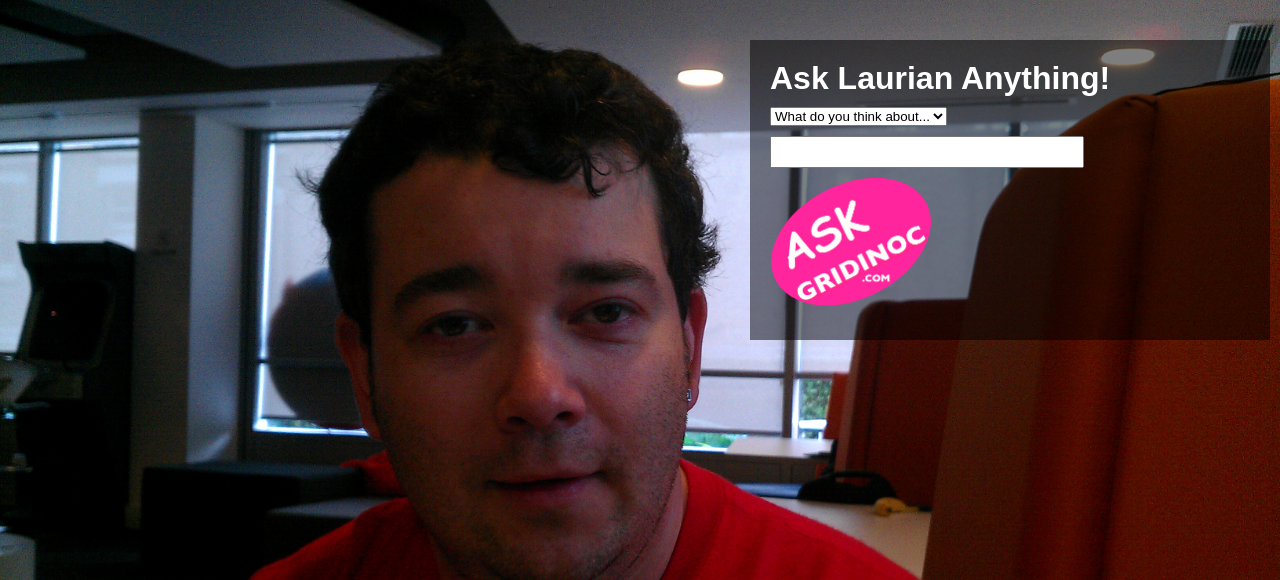
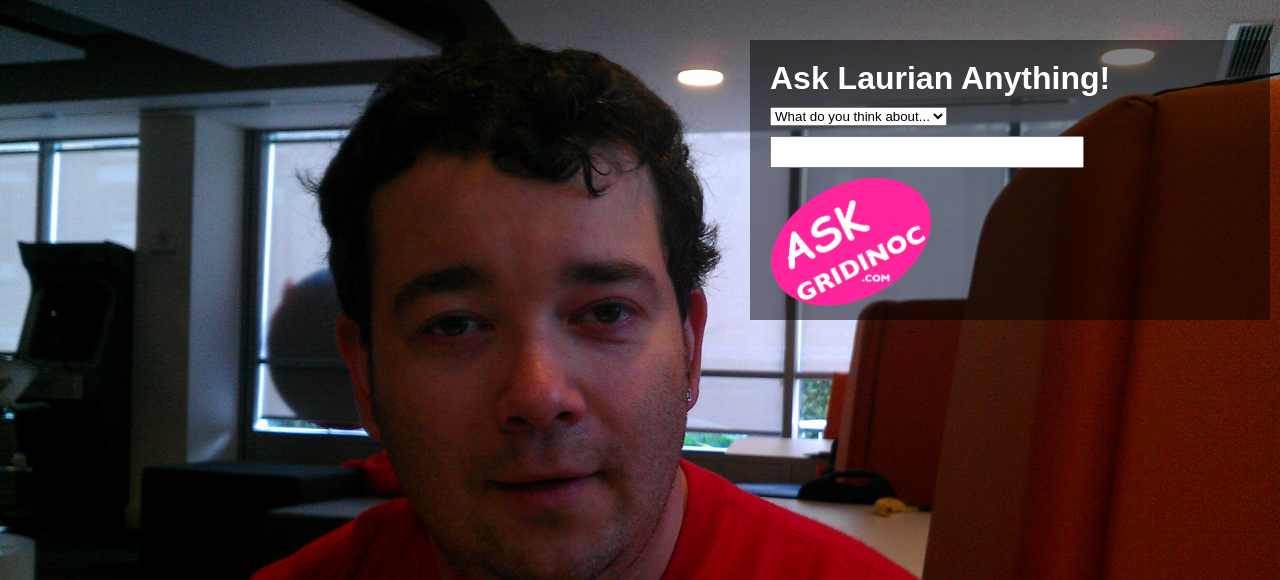
Before and after one commit to slifty/askgridinoc, a PHP site: page / in a window 1280 px wide. Shown: the top 580 px of the page. Run offline with PHP 8.4, Linux system fonts and the light colour scheme; some libraries are stand-ins or nearby versions.

Commit message:
style tweak

```diff
--- a/stylesheet/main.css
+++ b/stylesheet/main.css
@@ -46,7 +46,7 @@ ul li {
 	top: 5%;
 	background-image: url('Images/loginBox.png');
 	width: 500px;
-	height: 280px;
+	height: 260px;
 	background: rgba( 0, 0, 0, .5 );
 	padding: 10px;
 }
@@ -54,6 +54,7 @@ ul li {
 #response {
 	color: #ff9999;
 	font-size: 72px;
+	margin: 10px 0px;
 }
 
 #tdisplay {
```
